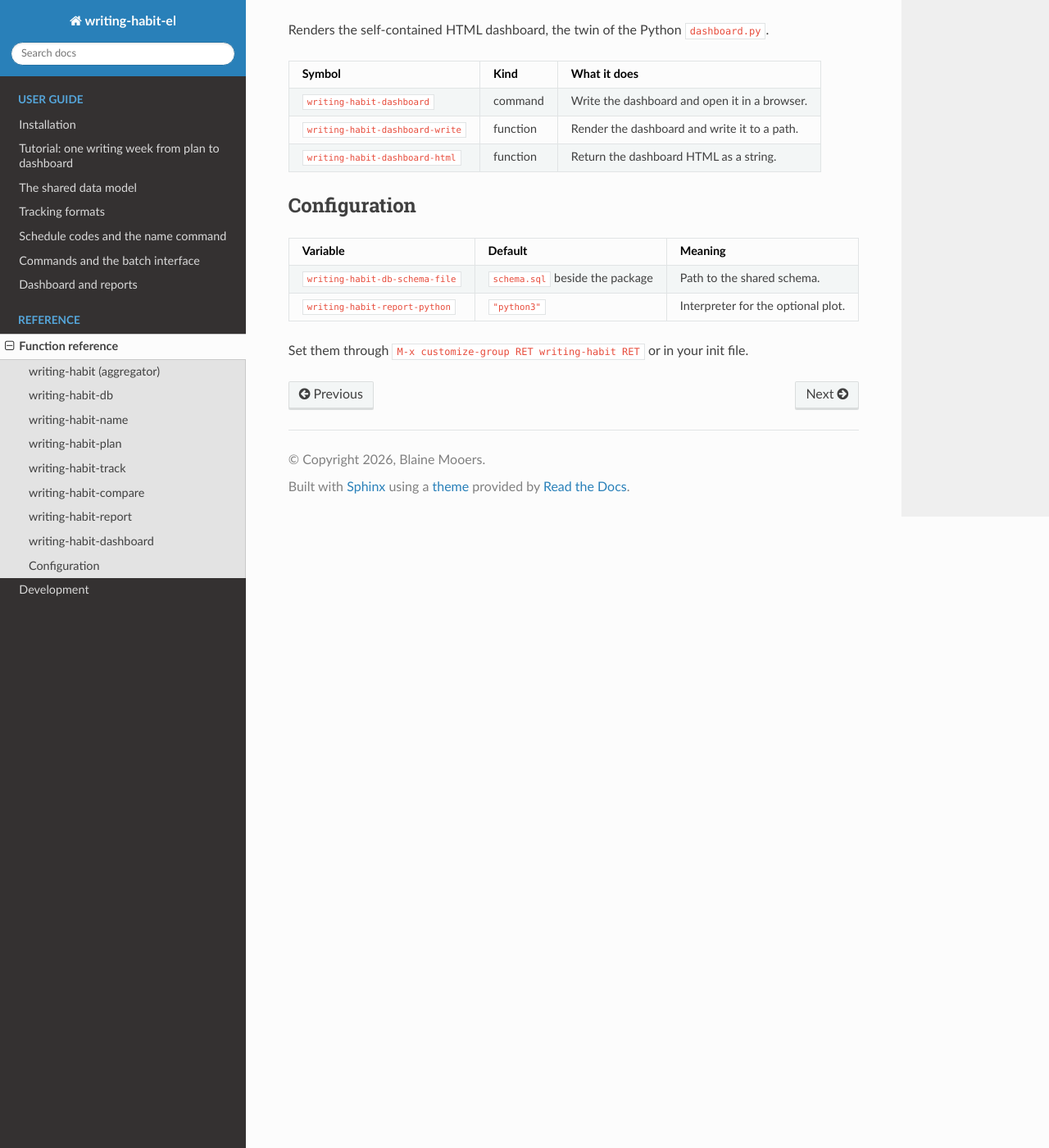
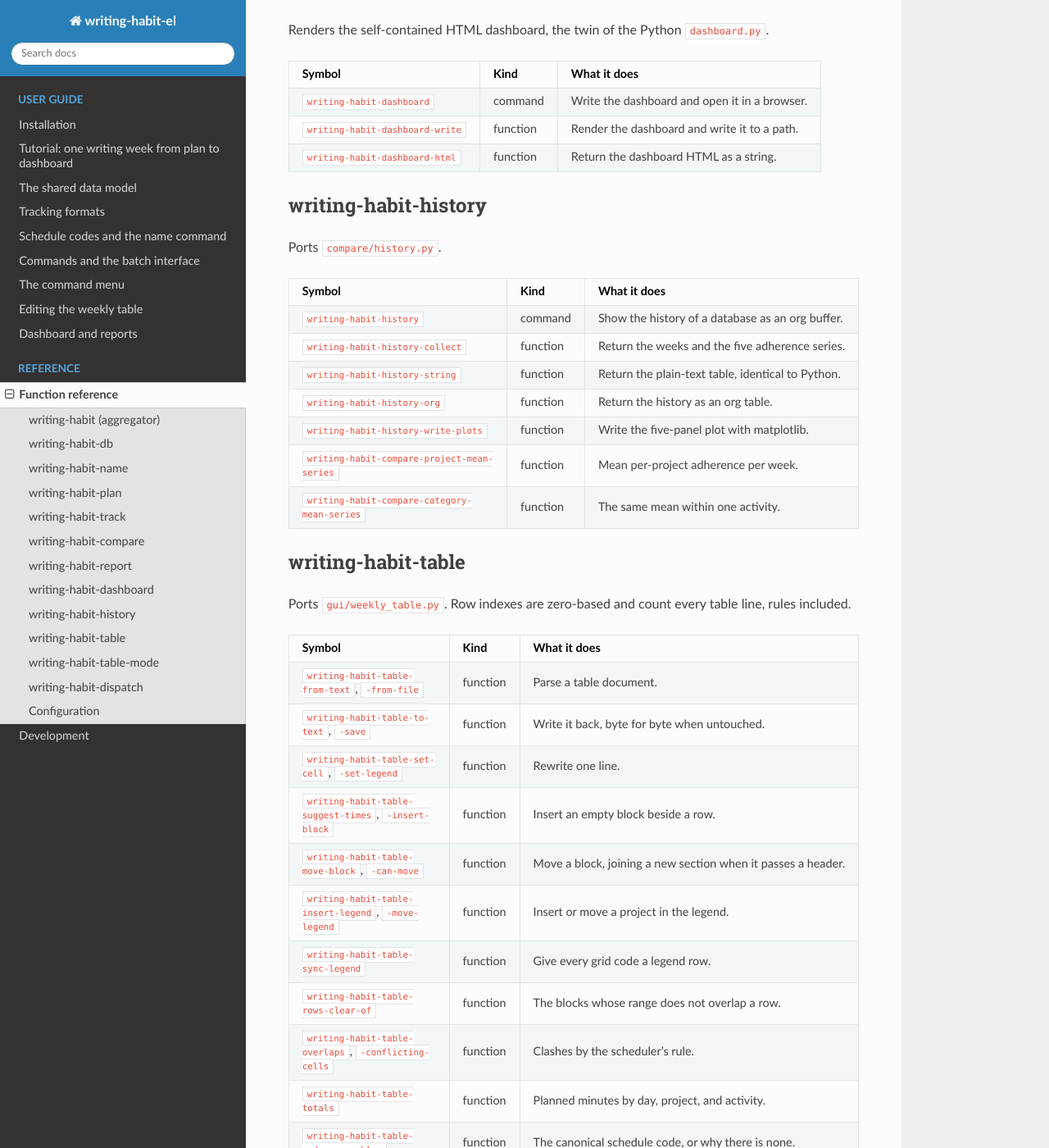
Before and after one commit to MooersLab/writing-habit-el, a Sphinx documentation site: the page built from docs/function-reference.md, in a window 1280 px wide and 1400 px high, scrolled down 3683 px. Shown: the whole window at 82% size. Built offline with Sphinx 7.4.7 and the Read the Docs theme 3.1.0, drawn with Linux system fonts in a browser that asks for light colours; some of the changed text lies outside the part shown.

Commit message:
Document the history, the table mode, and the menu; add lint targets
New pages docs/table-mode.md and docs/menu.md, with the README, the
command reference, the function reference, and the development guide
updated.  The Makefile gains checkdoc, lint, and parity targets, CI now
fetches writing-schedule as a requirement and runs checkdoc, and a few
docstrings are fixed.

Co-Authored-By: Claude Opus 5.5 <noreply@anthropic.com>
Claude-Session: https://claude.ai/code/session_01X9RMeMGPVrprzw2FfLbDMQ

```diff
--- a/docs/function-reference.md
+++ b/docs/function-reference.md
@@ -105,12 +105,74 @@ Renders the self-contained HTML dashboard, the twin of the Python
 | `writing-habit-dashboard-write` | function | Render the dashboard and write it to a path. |
 | `writing-habit-dashboard-html` | function | Return the dashboard HTML as a string. |
 
+## writing-habit-history
+
+Ports `compare/history.py`.
+
+| Symbol | Kind | What it does |
+|--------|------|--------------|
+| `writing-habit-history` | command | Show the history of a database as an org buffer. |
+| `writing-habit-history-collect` | function | Return the weeks and the five adherence series. |
+| `writing-habit-history-string` | function | Return the plain-text table, identical to Python. |
+| `writing-habit-history-org` | function | Return the history as an org table. |
+| `writing-habit-history-write-plots` | function | Write the five-panel plot with matplotlib. |
+| `writing-habit-compare-project-mean-series` | function | Mean per-project adherence per week. |
+| `writing-habit-compare-category-mean-series` | function | The same mean within one activity. |
+
+## writing-habit-table
+
+Ports `gui/weekly_table.py`. Row indexes are zero-based and count every table
+line, rules included.
+
+| Symbol | Kind | What it does |
+|--------|------|--------------|
+| `writing-habit-table-from-text`, `-from-file` | function | Parse a table document. |
+| `writing-habit-table-to-text`, `-save` | function | Write it back, byte for byte when untouched. |
+| `writing-habit-table-set-cell`, `-set-legend` | function | Rewrite one line. |
+| `writing-habit-table-suggest-times`, `-insert-block` | function | Insert an empty block beside a row. |
+| `writing-habit-table-move-block`, `-can-move` | function | Move a block, joining a new section when it passes a header. |
+| `writing-habit-table-insert-legend`, `-move-legend` | function | Insert or move a project in the legend. |
+| `writing-habit-table-sync-legend` | function | Give every grid code a legend row. |
+| `writing-habit-table-rows-clear-of` | function | The blocks whose range does not overlap a row. |
+| `writing-habit-table-overlaps`, `-conflicting-cells` | function | Clashes by the scheduler's rule. |
+| `writing-habit-table-totals` | function | Planned minutes by day, project, and activity. |
+| `writing-habit-table-code-or-problem` | function | The canonical schedule code, or why there is none. |
+| `writing-habit-table-rename-to-canonical` | function | Rename the file to its canonical code. |
+| `writing-habit-table-split-due-date`, `-project-info` | function | Read a due date and describe a code. |
+
+## writing-habit-table-mode
+
+| Symbol | Kind | What it does |
+|--------|------|--------------|
+| `writing-habit-table-mode` | minor mode | Tints, completion, eldoc, and the table commands. |
+| `writing-habit-table-mode-maybe` | function | Turn the mode on in a schedule-code file, from `org-mode-hook`. |
+| `writing-habit-table-menu` | command | The table menu. |
+| `writing-habit-table-report` | command | The name, clashes, totals, and legend in a side window. |
+
+The other commands are listed in {doc}`table-mode`.
+
+## writing-habit-dispatch
+
+| Symbol | Kind | What it does |
+|--------|------|--------------|
+| `writing-habit-dispatch` | command | The top menu, also run by `writing-habit`. |
+| `writing-habit-dispatch-plan` and its siblings | command | One form per stage. |
+| `writing-habit-dispatch-run-habit` | function | Run a tracker command, log it, and preview its files. |
+| `writing-habit-dispatch-run-schedule` | function | Run a scheduler call and log it as a `writing-schedule.sh` line. |
+| `writing-habit-dispatch-preview` | command | Show a file the way its kind deserves. |
+| `writing-habit-dispatch-show-log` | command | Show the log. |
+
 ## Configuration
 
 | Variable | Default | Meaning |
 |----------|---------|---------|
 | `writing-habit-db-schema-file` | `schema.sql` beside the package | Path to the shared schema. |
-| `writing-habit-report-python` | `"python3"` | Interpreter for the optional plot. |
+| `writing-habit-report-python` | `"python3"` | Interpreter for the optional plots. |
+| `writing-habit-default-db` | nil | Database that seeds the forms of the menu. |
+| `writing-habit-dispatch-auto-preview` | t | Show the main file a command writes. |
+| `writing-habit-table-mode-auto` | t | Turn on the table mode in schedule-code files. |
+| `writing-habit-table-mode-prefix` | `"C-c C-;"` | Key of the table menu. |
+| `writing-habit-table-idle-delay` | 0.25 | Seconds of idle time before the tints refresh. |
 
 Set them through `M-x customize-group RET writing-habit RET` or in your init
 file.
```
Also changed, not shown: README.md (+39 -23 lines), docs/commands.md (+15 -22 lines), docs/development.md (+16 -3 lines), docs/index.md (+2 -0 lines), docs/menu.md (added, +67 -0 lines), docs/table-mode.md (added, +125 -0 lines), 6 other files.
